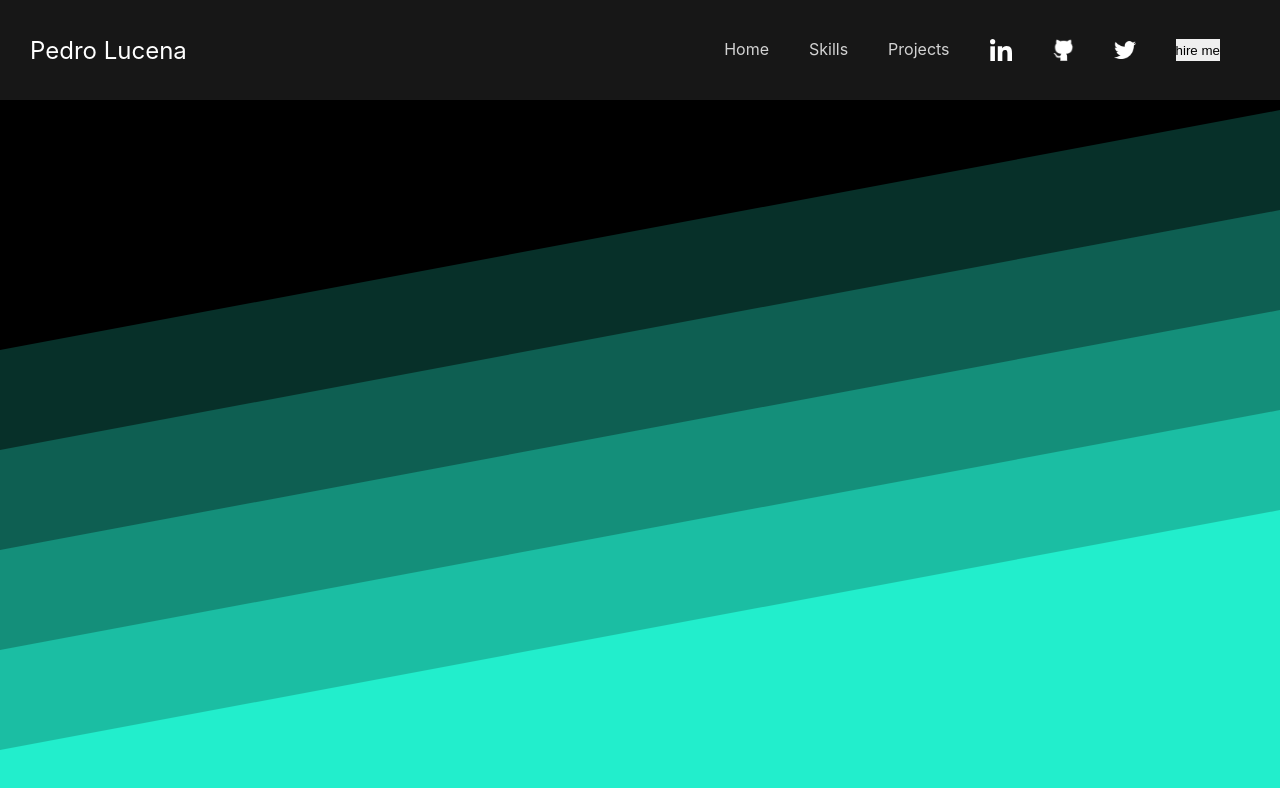
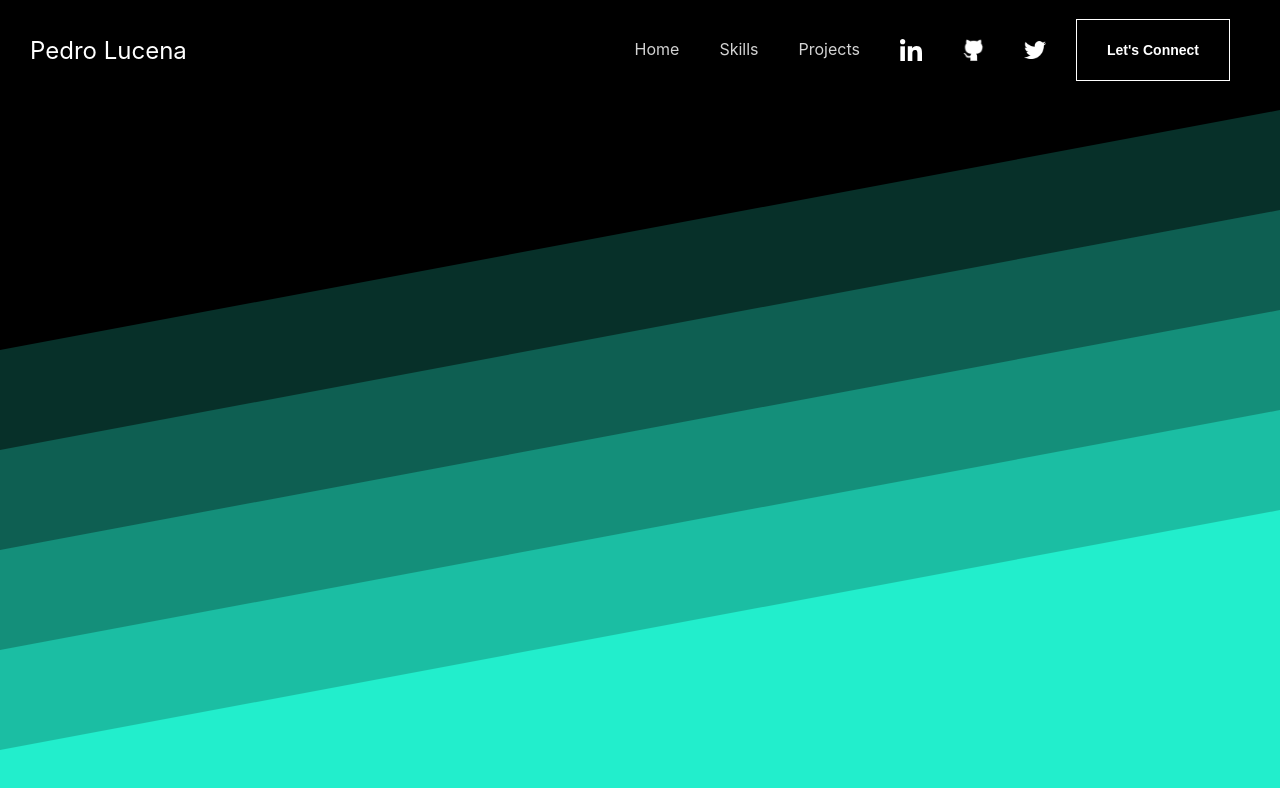
Before and after one commit to PedroL22/Pedro-Lucena-Portfolio, a React (Vite) app: page / in a window 1280 px wide. Shown: the top 788 px of the page. Built offline with nearby package versions, Linux system fonts and the light colour scheme.

Commit message:
NavBar tweaks

```diff
--- a/src/components/NavBar/NavBar.jsx
+++ b/src/components/NavBar/NavBar.jsx
@@ -3,6 +3,7 @@ import './styles.css';
 import icon1 from '../../assets/images/nav-icon1.svg';
 import icon2 from '../../assets/images/nav-icon2.png';
 import icon3 from '../../assets/images/nav-icon3.png';
+import NavButton from './NavButton/NavButton';
 
 function NavBar() {
   return (
@@ -35,14 +36,12 @@ function NavBar() {
               </a>
             </li>
             <li>
-              <a href="">
-                <img src={icon3} alt="https://twitter.com/lucena_l22/" target="_blank" />
+              <a href="https://twitter.com/lucena_l22/" target="_blank" rel="noreferrer">
+                <img src={icon3} alt="" />
               </a>
             </li>
             <li>
-              <a href="#hire">
-                <button>hire me</button>
-              </a>
+              <NavButton text="Let's Connect" />
             </li>
           </ul>
         </div>
--- /dev/null
+++ b/src/components/NavBar/NavButton/NavButton.jsx
@@ -0,0 +1,8 @@
+import React from 'react';
+import './styles.css';
+
+function NavButton({ text }) {
+  return <button>{text}</button>;
+}
+
+export default NavButton;
--- /dev/null
+++ b/src/components/NavBar/NavButton/styles.css
@@ -0,0 +1,16 @@
+button {
+	background-color: transparent;
+	color: white;
+	border: 1px solid white;
+	font-size: 14px;
+	font-weight: 600;
+	padding: 20px 30px;
+	transition: all ease 0.2s;
+}
+
+button:hover {
+	cursor: pointer;
+	background-color: white;
+	color: rgba(1, 1, 1, 0.8);
+	transition: all ease 0.2s;
+}
--- a/src/components/NavBar/styles.css
+++ b/src/components/NavBar/styles.css
@@ -2,7 +2,7 @@ nav {
 	height: 100px;
 	z-index: 1;
 	position: fixed;
-	background-color: rgba(225, 225, 225, 0.1);
+	background-color: transparent;
 	width: 100vw;
 	display: flex;
 	justify-content: space-between;
@@ -23,7 +23,7 @@ ul, li, li a {
 	display: flex;
 	text-transform: capitalize;
 	text-decoration: none;
-	padding: 10px;
+	padding: 20px 10px;
 	display: flex;
 	justify-content: space-between;
 	font-weight: 400;
@@ -32,13 +32,15 @@ ul, li, li a {
 
 li a img {
 	height: 22px;
+	transition: all ease-in-out 0.2s;
+}
+
+li a img:hover {
+	opacity: 0.8;
+	transition: all ease-in-out 0.2s;
 }
 
 li a:active, li a:hover {
 	color: white;
 	transition: all ease-in-out 0.2s;
 }
-
-a button {
-	cursor: pointer;
-}
```
